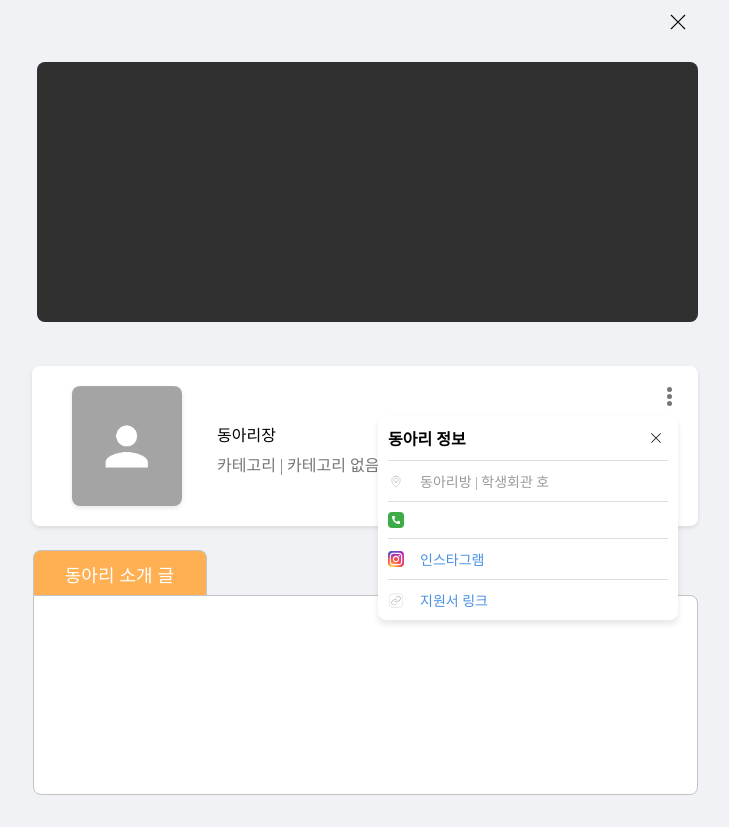
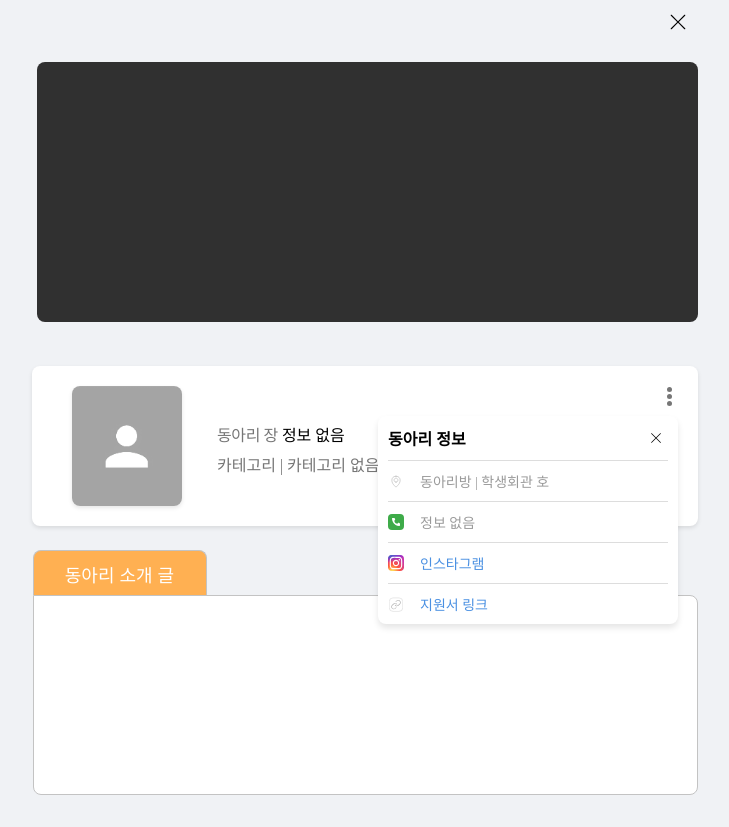
Before and after one commit to USW-Circle-Link/USW-Circle-Link-Web, a Vue app: page /club-popup in a window 1280 px wide. Both pictures are taken after a click on the button 944 px from the left and 396 px from the top of the page. Shown: the whole page, without its empty margins (275-1004 px from the left). Built offline with nearby package versions, Linux system fonts and the light colour scheme.

Commit message:
팝업창 정보없음 적용

```diff
--- a/src/components/Admin/ClubInfoPopup.vue
+++ b/src/components/Admin/ClubInfoPopup.vue
@@ -20,7 +20,7 @@
         <div class="Info">
           <div class="club-details">
             <p class="clubname"><strong>{{ data.clubName }}</strong></p>
-            <p class="clubleader">동아리장 <span class="name" style="color: #353549;"><strong>{{ data.leaderName }}</strong></span></p>
+            <p class="clubleader"><span class="leader-label">동아리 장</span> <span class="leader-name">{{ displayLeaderName }}</span></p>
             <div class="clubroom">
               <div class="icon category"></div>
               <p class="room">카테고리 | {{formattedCategory}} </p>
@@ -54,7 +54,7 @@
             <hr />
             <div class="phoneNum">
               <div class="icon phone"></div>
-              <span>{{ formattedPhoneNumber }}</span>
+              <span class="phone-number">{{ formattedPhoneNumber }}</span>
             </div>
             <hr />
             <div class="instaName">
@@ -126,6 +126,8 @@ export default {
       data: {
         clubHashtags: [], // 해시태그 기본값 추가
         tags: [], // 필요 없는 경우 제거 가능
+        leaderName: '', // 회 이름 기본값 추가
+        leaderHp: '', // 전화번호 기본값 추가
       },
       mainPhoto: defaultProfileImage,
       activeTab: "intro",
@@ -133,10 +135,15 @@ export default {
     };
   },
   computed: {
+    // 동아리장 이름 표시 computed 속성 추가
+    displayLeaderName() {
+      return this.data.leaderName ? this.data.leaderName : "정보 없음";
+    },
     formattedPhoneNumber() {
-      return this.data.leaderHp
-        ? this.data.leaderHp.replace(/(\d{3})(\d{4})(\d{4})/, "$1-$2-$3")
-        : "";
+      if (!this.data.leaderHp) {
+        return "정보 없음";
+      }
+      return this.data.leaderHp.replace(/(\d{3})(\d{4})(\d{4})/, "$1-$2-$3");
     },
     formattedCategory() {
       if (!this.data.clubCategoryNames || this.data.clubCategoryNames.length === 0) {
@@ -610,4 +617,22 @@ export default {
 .tabs button.single-tab {
   border-top-right-radius: 8px;
 }
+
+.leader-label {
+  color: #767676;
+  font-family: Pretendard;
+  font-size: 16px;
+  font-style: normal;
+  font-weight: 400;
+  line-height: 16px;
+  letter-spacing: -0.4px;
+}
+
+.leader-name {
+  font-weight: 500; /* semi-bold */
+}
+
+.phone-number {
+  color: #9A9A9A; /* 텍스트 색상을 배경에 맞게 흰색으로 변경 */
+}
 </style>
--- a/src/components/ClubLeader/PopupClubinfo.vue
+++ b/src/components/ClubLeader/PopupClubinfo.vue
@@ -20,7 +20,7 @@
         <div class="Info">
           <div class="club-details">
             <p class="clubname"><strong>{{ data.clubName }}</strong></p>
-            <p class="clubleader">동아리장 <span class="name" style="color: #353549;"><strong>{{ data.leaderName }}</strong></span></p>
+            <p class="clubleader"><span class="leader-label">동아리 회장</span> <span class="leader-name">{{ displayLeaderName }}</span></p>
             <div class="clubroom">
               <div class="icon category"></div>
               <p class="room">카테고리 | {{formattedCategory}} </p>
@@ -54,7 +54,7 @@
             <hr />
             <div class="phoneNum">
               <div class="icon phone"></div>
-              <span>{{ formattedPhoneNumber }}</span>
+              <span class="phone-number">{{ formattedPhoneNumber }}</span>
             </div>
             <hr />
             <div class="instaName">
@@ -126,6 +126,8 @@ export default {
       data: {
         clubHashtag: [], // 해시태그 기본값 추가
         tags: [], // 필요 없는 경우 제거 가능
+        leaderName: '', // 동아리장 이름 기본값 추가
+        leaderHp: '', // 전화번호 기본값 추가
       },
       mainPhoto: defaultProfileImage,
       activeTab: "intro",
@@ -133,17 +135,22 @@ export default {
     };
   },
   computed: {
+    // 동아리장 이름 표시 computed 속성 추가
+    displayLeaderName() {
+      return this.data.leaderName ? this.data.leaderName : "정보 없음";
+    },
+    // 전화번호 표시 computed 속성 수정
     formattedPhoneNumber() {
-      return this.data.leaderHp
-          ? this.data.leaderHp.replace(/(\d{3})(\d{4})(\d{4})/, "$1-$2-$3")
-          : "";
+      if (!this.data.leaderHp) {
+        return "정보 없음";
+      }
+      return this.data.leaderHp.replace(/(\d{3})(\d{4})(\d{4})/, "$1-$2-$3");
     },
     formattedCategory() {
-      if (!this.data.clubCategories) return "카테고리 없음";
-      // 배열을 콤마로 구분된 문자열로 변환
-      return Array.isArray(this.data.clubCategories)
-          ? this.data.clubCategories.join(', ')
-          : this.data.clubCategories;
+      if (!this.data.clubCategories || this.data.clubCategories.length === 0) {
+        return "카테고리 없음";
+      }
+      return this.data.clubCategories.join(', ');  // 쉼표 뒤에 공백 추가
     },
     instagramLink() {
       // Instagram 링크가 http로 시작하지 않으면 추가
@@ -610,4 +617,26 @@ export default {
 .tabs button.single-tab {
   border-top-right-radius: 8px;
 }
+
+.leader-label {
+  color: #767676;
+  font-family: Pretendard;
+  font-size: 16px;
+  font-style: normal;
+  font-weight: 400;
+  line-height: 16px;
+  letter-spacing: -0.4px;
+}
+
+.leader-name {
+  font-weight: 500; /* semi-bold */
+}
+
+.phone-number {
+  color: #9A9A9A; /* 텍스트 색상을 배경에 맞게 흰색으로 변경 */
+}
+
+.clubroom p {
+  color: #767676;
+}
 </style>
```
